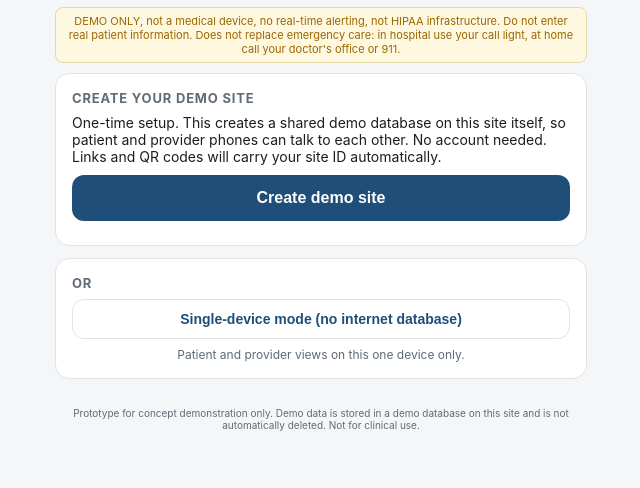
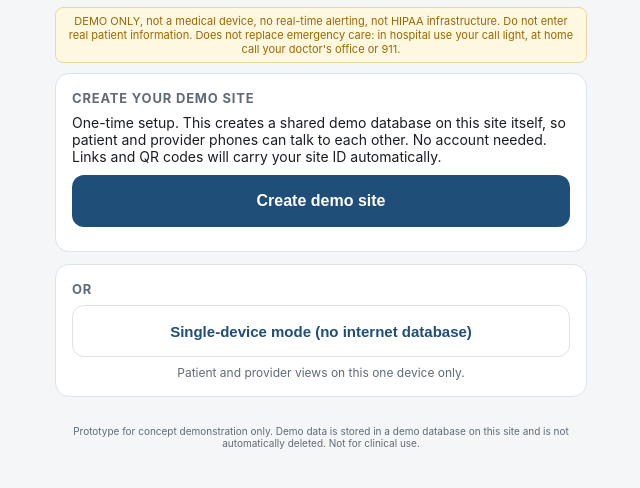
Before and after one commit to drjsappleton-bot/heard-demo, a website: page index.html in a window 1280 px wide. Shown: the part 74-562 px from the top of the page, without its empty margins (319-959 px from the left). Drawn offline with Linux system fonts and the light colour scheme.

Commit message:
Match button height to the fields

```diff
--- a/index.html
+++ b/index.html
@@ -24,8 +24,10 @@
   .card { background: var(--card); border: 1px solid var(--line); border-radius: 14px; padding: 16px; margin-bottom: 12px; }
   .hidden { display: none !important; }
   h2.sec { font-size: 13px; text-transform: uppercase; letter-spacing: .8px; color: var(--mut); margin-bottom: 8px; }
-  .btn { display: block; width: 100%; padding: 14px; border: 0; border-radius: 12px; background: var(--blue); color: #fff; font-size: 16px; font-weight: 700; cursor: pointer; text-align: center; text-decoration: none; }
-  .btn.sub { background: var(--card); color: var(--blue); border: 1px solid var(--line); font-size: 14px; padding: 11px; font-weight: 600; }
+  .btn { display: flex; align-items: center; justify-content: center; width: 100%; min-height: 52px; padding: 12px 14px;
+    border: 0; border-radius: 12px; background: var(--blue); color: #fff; font-size: 16px; font-weight: 700;
+    cursor: pointer; text-align: center; text-decoration: none; box-sizing: border-box; }
+  .btn.sub { background: var(--card); color: var(--blue); border: 1px solid var(--line); font-size: 15px; font-weight: 600; }
   .btn:disabled { opacity: .5; }
   .btn + .btn { margin-top: 10px; }
   input.txt, select.txt { width: 100%; height: 52px; padding: 0 14px; border: 1px solid var(--line); border-radius: 10px;
```
